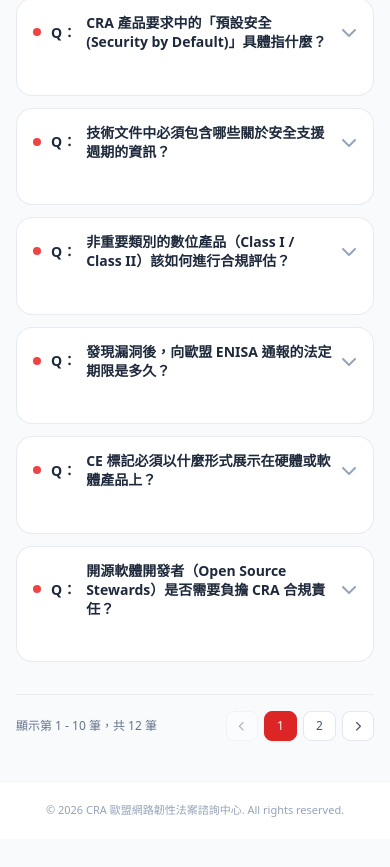
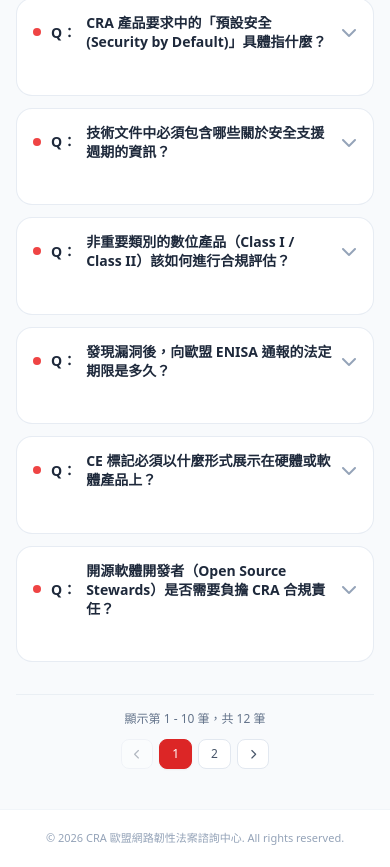
Before and after one commit to hungcurry/project-QA, a plain HTML site: page index.html in a window 390 px wide. Shown: the part 1171-2038 px from the top of the page. Before the commit the page ends 2010 px from the top, so only its background shows below. Drawn offline with nearby package versions, Linux system fonts and the light colour scheme.

Commit message:
改分頁

```diff
--- a/index.html
+++ b/index.html
@@ -212,8 +212,8 @@
 
     <!-- 分頁導航列 -->
     <div id="paginationContainer"
-      class="flex items-center justify-between mt-8 pt-4 border-t border-slate-200/60 hidden">
-      <div class="text-xs text-slate-500" id="paginationInfo">
+      class="flex flex-col sm:flex-row items-center justify-between gap-3 mt-8 pt-4 border-t border-slate-200/60 hidden">
+      <div class="text-xs text-slate-500 text-center sm:text-left" id="paginationInfo">
         顯示第 1 - 10 筆，共 12 筆
       </div>
       <div class="flex items-center space-x-1.5" id="paginationButtons">
```
